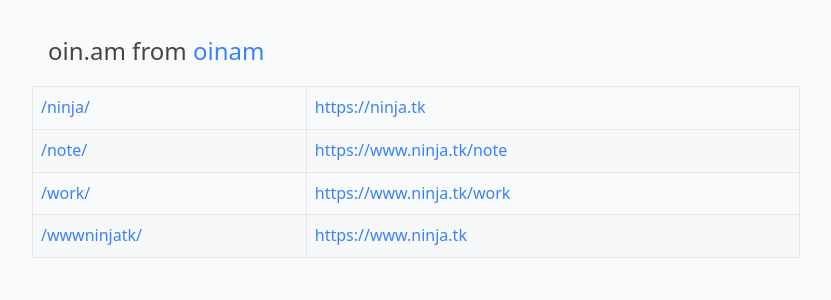
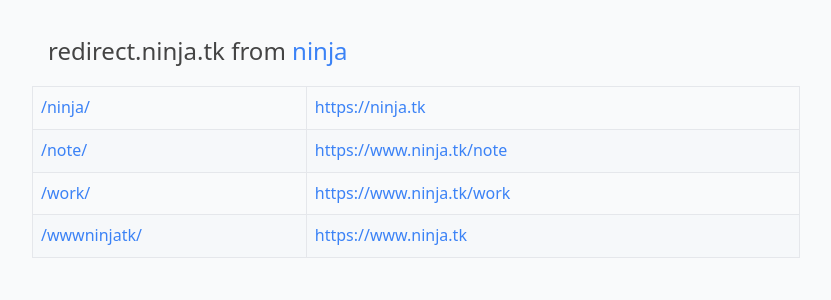
Before and after one commit to thaoam/ninja-redirects, a Jekyll site: the page built from index.md, in a window 1280 px wide. Shown: the top 300 px of the page, without its empty margins (224-1055 px from the left). Built offline with Jekyll 4.4.1, drawn with Linux system fonts in a browser that asks for light colours.

Commit message:
Update default.html

```diff
--- a/_layouts/default.html
+++ b/_layouts/default.html
@@ -73,7 +73,7 @@
 </head>
 <body>
 
-<h1>oin.am from <a href="https://oinam.com/">oinam</a></h1>
+<h1>redirect.ninja.tk from <a href="https://ninja.tk/">ninja</a></h1>
 
 <main>
   {{ content }}
```
